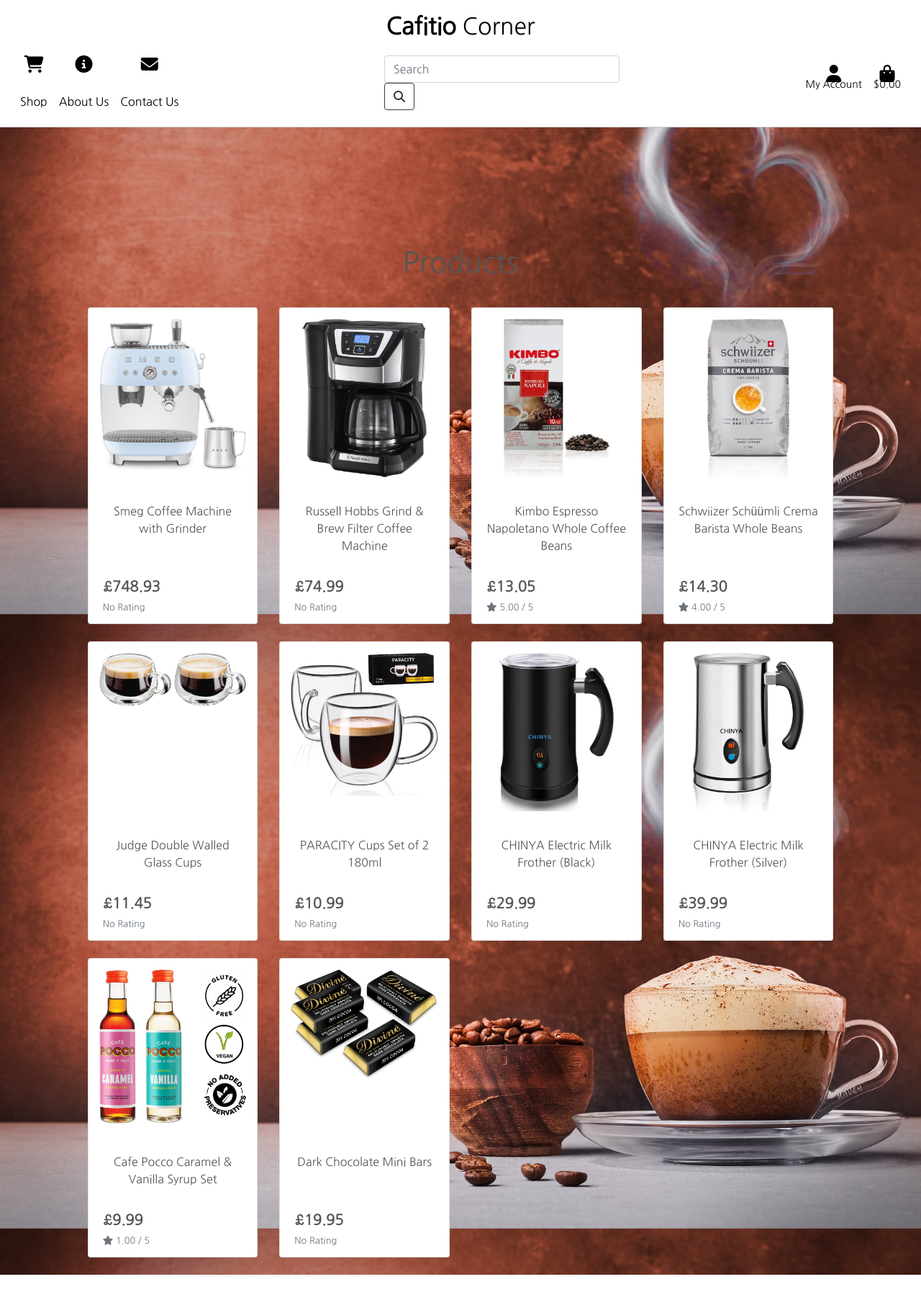
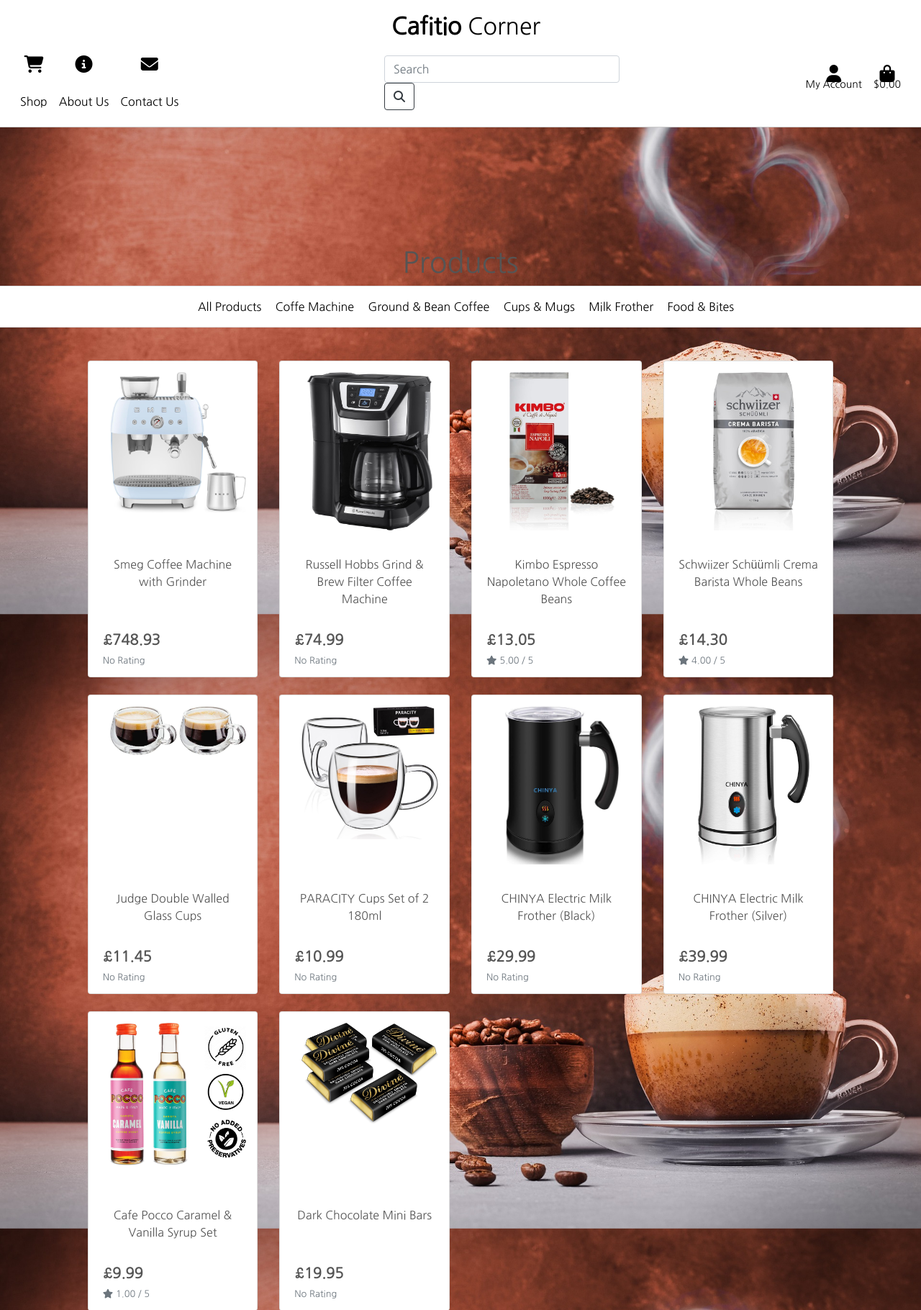
Before and after one commit to terintealexandrin18/cafitiocorner, a Django app: a page that uses products/templates/products/products.html in a window 1280 px wide. Shown: the top 1820 px of the page at 72% size. Before the commit the page ends 1771 px from the top, so only its background shows below. Run offline with Django 3.2, Linux system fonts and the light colour scheme; data comes from the database, SQL or seed files in the repository; both versions use the stored data as it was after the commit; some libraries are stand-ins or nearby versions.

Commit message:
Add category for small and large screens

```diff
--- a/products/templates/includes/mobile-products-nav.html
+++ b/products/templates/includes/mobile-products-nav.html
@@ -0,0 +1,14 @@
+<div class="d-block d-md-none dropdown ps-2">
+    <a class="dropdown-toggle link-dark" type="button" id="categories-dropdown" data-toggle="dropdown"
+        aria-haspopup="true" aria-expanded="false">
+        Categories
+    </a>
+    <div class="dropdown-menu" aria-labelledby="categories-dropdown">
+        <a class="dropdown-item link-dark ps-2" href="{% url 'products' %}">All Products</a>
+        <a class="dropdown-item link-dark ps-2" href="{% url 'products' %}?category=coffee_machine">Coffee Machine</a>
+        <a class="dropdown-item link-dark ps-2" href="{% url 'products' %}?category=ground_bean_coffee">Ground &amp; Bean Coffee</a>
+        <a class="dropdown-item link-dark ps-2" href="{% url 'products' %}?category=cups_mugs">Cups &amp; Mugs</a>
+        <a class="dropdown-item link-dark ps-2" href="{% url 'products' %}?category=milk_frother">Milk Frother</a>
+        <a class="dropdown-item link-dark ps-2" href="{% url 'products' %}?category=food_bites">Food &amp; Bites</a>
+    </div>
+</div>
--- /dev/null
+++ b/products/templates/includes/products-nav.html
@@ -0,0 +1,8 @@
+<div class="d-none d-md-block text-center w-100">
+    <a class="link-dark ps-2" href="{% url 'products' %}">All Products</a>
+    <a class="link-dark ps-2" href="{% url 'products' %}?category=coffee_machine">Coffe Machine</a>
+    <a class="link-dark ps-2" href="{% url 'products' %}?category=ground_bean_coffee">Ground &amp; Bean Coffee</a>
+    <a class="link-dark ps-2" href="{% url 'products' %}?category=cups_mugs">Cups &amp; Mugs</a>
+    <a class="link-dark ps-2" href="{% url 'products' %}?category=milk_frother">Milk Frother</a>
+    <a class="link-dark ps-2" href="{% url 'products' %}?category=food_bites">Food &amp; Bites</a>
+</div>
--- a/products/templates/products/products.html
+++ b/products/templates/products/products.html
@@ -17,6 +17,17 @@
                 <h1>Products</h1>
             </div>
         </div>
+
+        <!-- Category menu-->
+        <div class="categories-menu row border-top border-bottom py-3 mb-3 logo-text">
+
+            <!-- Display in larger screens -->
+            {% include 'includes/products-nav.html' %}
+
+            <!-- Display in smaller screens-->
+            {% include 'includes/mobile-products-nav.html' %}
+        </div>
+
 
         <div class="row">
             <div class="product-container col-10 offset-1">
@@ -50,8 +61,8 @@
                                         </div>
                                     </div>
                                 </div>
-                            </div> <!-- Closing card div -->
-                        </div> <!-- Closing column div -->
+                            </div>
+                        </div>
                     {% endfor %}
                 </div>
             </div>
--- a/static/css/base.css
+++ b/static/css/base.css
@@ -82,6 +82,7 @@ a {
     color: black;
     text-decoration: none;
     transition: color 0.3s ease;
+    margin-left: 15px;
 }
 
 a:hover,
@@ -197,3 +198,27 @@ a:focus {
 .card-footer {
     text-align: center;
 }
+
+.dropdown-menu .dropdown-item {
+    padding-left: 10px;
+}
+
+.dropdown-menu .dropdown-item:hover {
+    background-color: white;
+}
+
+.categories-menu {
+    background-color: white;
+}
+
+
+.categories-menu .nav-link:hover {
+    background-color: #f8f9fa;
+    color: #222;
+}
+
+.categories-menu .text-center {
+    display: flex;
+    justify-content: center;
+    align-items: center;
+}
```
Also changed, not shown: db.sqlite3.
